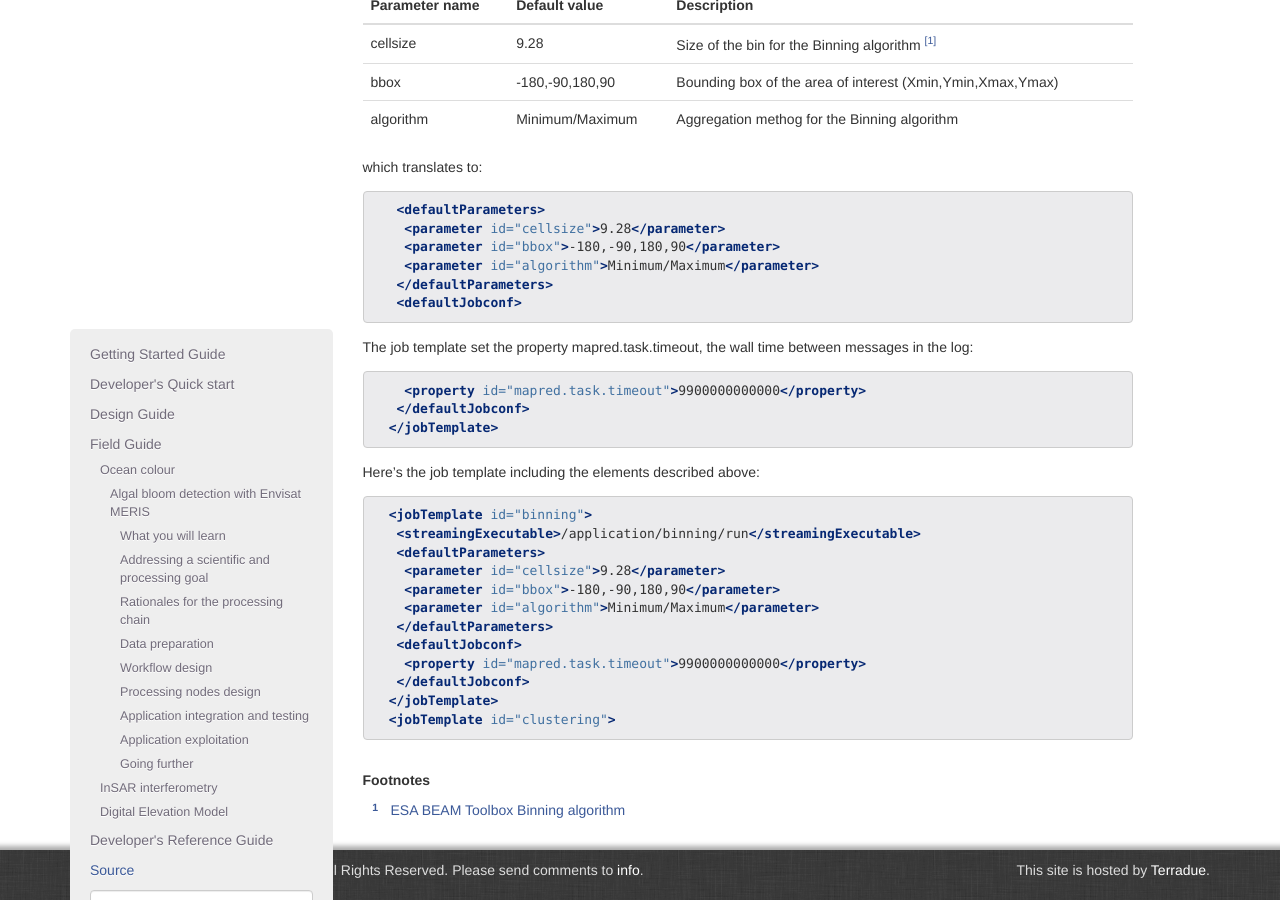
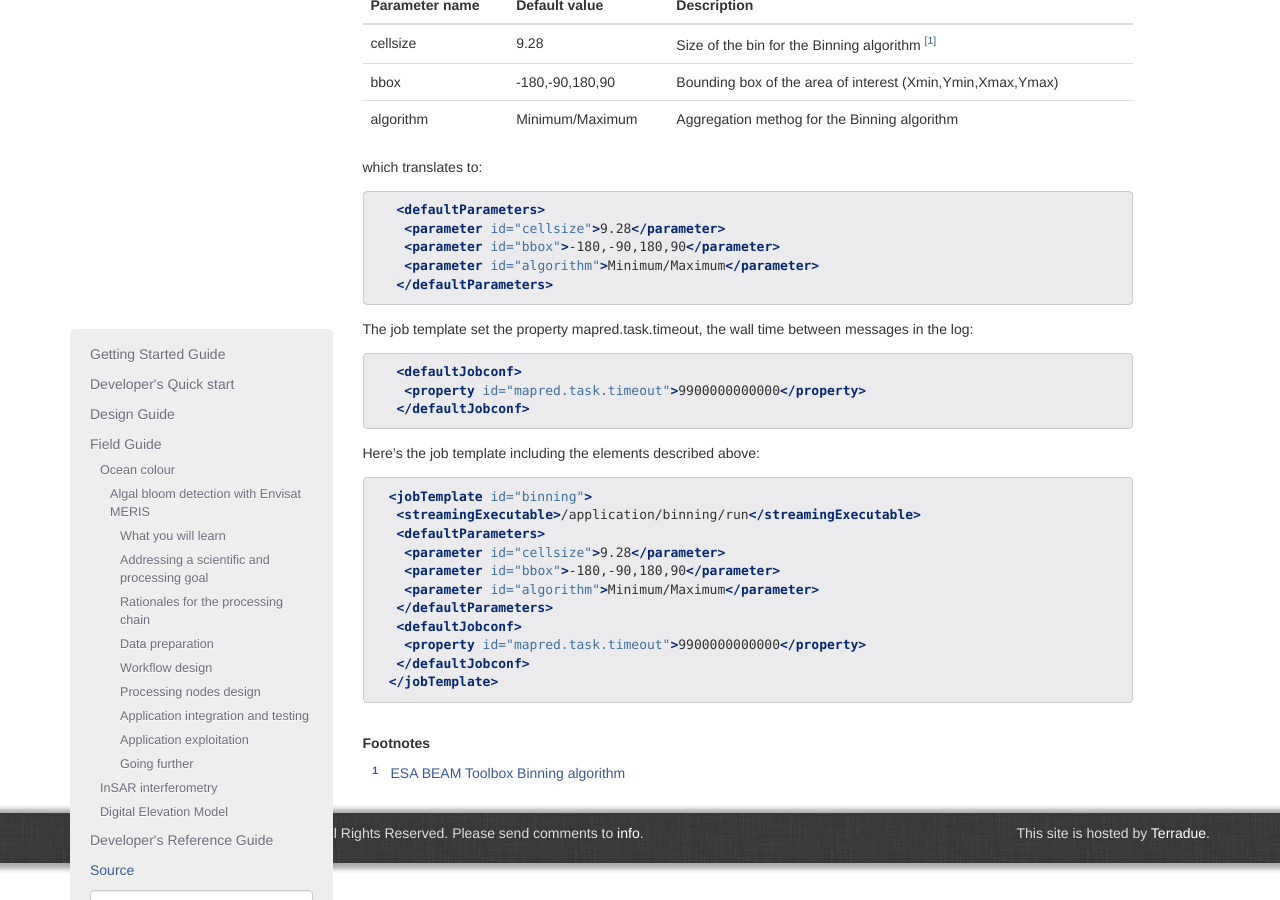
Before and after one commit to Terradue/doc-developer-sandbox, a Sphinx documentation site: the page built from source/field/ocean_color/lib_beam/nodes/binning.rst, in a window 1280 px wide and 900 px high, scrolled down 649 px. Built offline with Sphinx 7.4.7, drawn with Linux system fonts in a browser that asks for light colours; pages that are not in the unit, such as notebooks, are missing from menus; part of the change alters nothing that is shown.

```diff
--- a/source/field/ocean_color/lib_beam/nodes/binning.rst
+++ b/source/field/ocean_color/lib_beam/nodes/binning.rst
@@ -33,21 +33,21 @@ which translates to:
 .. literalinclude:: ../src/application.xml
   :language: xml
   :tab-width: 1
-  :lines: 27-32
+  :lines: 27-31
 
 The job template set the property mapred.task.timeout, the wall time between messages in the log:
 
 .. literalinclude:: ../src/application.xml
   :language: xml
   :tab-width: 1
-  :lines: 33-35
+  :lines: 32-34
 
 Here's the job template including the elements described above:
 
 .. literalinclude:: ../src/application.xml
   :language: xml
   :tab-width: 1
-  :lines: 25-36
+  :lines: 25-35
 
 .. rubric:: Footnotes
 
```
